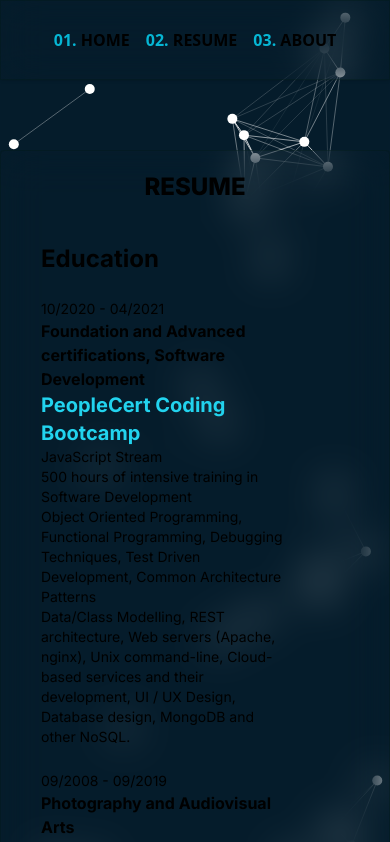
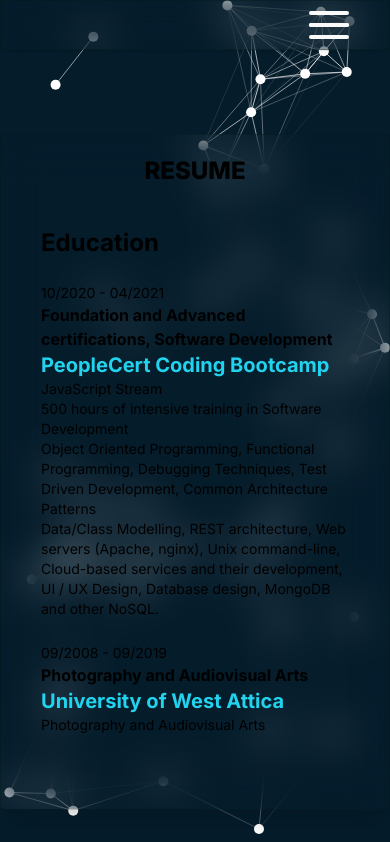
Before and after one commit to KatsikadakosThomas/personal-website, a Next.js app: page /resume in a window 390 px wide. Shown: the top 842 px of the page. Built offline with nearby package versions, Linux system fonts and the light colour scheme.

Commit message:
burger resume responsive

```diff
--- a/src/components/MainContainer.js
+++ b/src/components/MainContainer.js
@@ -3,7 +3,7 @@ import { useEffect,useState } from 'react'
 import Socials from '@/components/Socials'
 import Typewriter from "@/components/Typewriter"
 import Image from 'next/image'
-import Burger from './burger'
+import Burger from './Burger'
 
 export default function MainContainer(){
     const [state, setState] = useState(false);
--- a/src/components/Nav.js
+++ b/src/components/Nav.js
@@ -1,20 +1,25 @@
 import Link from "next/link"
+import Burger from  "../components/Burger"
 
 export default function Nav(){
 
     return(
-        <nav className="absolute left-0 top-0 z-[200] h-20 w-full glass shadow font-bold flex flex-row justify-center items-center">
-            <div className="m-2">
+        <nav className="absolute left-0 top-0 z-[200] h-[50px] sm:h-20 w-full glass shadow font-bold flex flex-row justify-end sm:justify-center items-center">
+            <div className="m-2 hidden sm:block">
                 <span className="text-cyan-500">01. </span>
                 <Link href="/">HOME</Link>
                 </div>
-            <div className="m-2">
+            <div className="m-2  hidden sm:block">
                 <span className="text-cyan-500">02. </span>
                 <Link href="/resume">RESUME</Link>
                 </div>
-            <div className="m-2">
+            <div className="m-2  hidden sm:block">
                 <span className="text-cyan-500">03. </span>
                 <Link href="/">ABOUT</Link>
+                </div>
+
+                <div className="block sm:hidden mr-10">
+                <Burger></Burger>
                 </div>
 
         </nav>
--- a/src/components/ResumeContainer.js
+++ b/src/components/ResumeContainer.js
@@ -14,7 +14,7 @@ export default function ResumeContainer() {
 
     return (
 
-        <article className={`glass mt-[150px]  rounded shadow-xl z-30 flex flex-col justify-center items-center  ${state ? "show" : "noshow"}  sm:m-10`}>
+        <article className={`glass mt-[100px] max-h-[80vh] overflow-auto rounded shadow-xl z-30 flex flex-col  items-center  ${state ? "show" : "noshow"}  sm:m-10`}>
 
             <h1 className='text-2xl lg:text-4xl font-extrabold mt-5'>RESUME</h1>
             <section className='flex flex-col lg:flex-row justify-center items-start'>
--- a/src/components/ResumeEntries.js
+++ b/src/components/ResumeEntries.js
@@ -7,7 +7,7 @@ function ResumeEntries(props) {
     return (
         <div key={props.idx} className='flex flex-col sm:flex-row mt-5'>
         <p className='mr-2 text-sm mt-[4px] w-full sm:w-1/5'>{data.date}</p>
-        <div  className='w-4/5'>
+        <div  className=' w-full sm:w-4/5'>
              <h2 className='font-bold text-md lg:text-xl'>{data.subtitle}</h2>
            <h2 className='text-cyan-400 font-bold text-xl lg:text-2xl'>{data.title}</h2>
            {data.textArray.map((text,idx)=>{
--- a/src/pages/index.js
+++ b/src/pages/index.js
@@ -43,7 +43,7 @@ animate()
 
   return (
     <main
-      className={`flex min-h-screen flex-col items-center justify-center ${inter.className} `}
+      className={`flex min-h-screen flex-col items-center justify-center ${inter.className} scrollLock `}
     >
 
       <canvas id="canvas1" className='bg-[#051c2b] z-0 w-full h-full top-0 left-0 absolute'>
--- a/src/pages/resume/index.js
+++ b/src/pages/resume/index.js
@@ -45,7 +45,7 @@ animate()
   return (
     <main
     id="main"
-      className={`flex min-h-screen flex-col items-center justify-center ${inter.className} `}
+      className={`flex min-h-screen flex-col items-center justify-center ${inter.className}  `}
     >
 
       <canvas id="canvas1" className='bg-[#051c2b] z-0 w-full top-0 left-0 absolute'>
--- a/src/styles/globals.css
+++ b/src/styles/globals.css
@@ -8,7 +8,7 @@
   --background-end-rgb: 255, 255, 255;
 }
 
-@media (prefers-color-scheme: dark) {
+/* @media (prefers-color-scheme: dark) {
   :root {
     --foreground-rgb: 255, 255, 255;
     --background-start-rgb: 0, 0, 0;
@@ -24,7 +24,7 @@ body {
       rgb(var(--background-end-rgb))
     )
     rgb(var(--background-start-rgb));
-}
+} */
 /*
 #canvas1{
   width:100vw;
@@ -33,6 +33,13 @@ body {
   left:0;
   position: absolute;
 } */
+
+
+.scrollLock{
+  overflow-y: hidden;
+  touch-action: none;
+}
+
 
 .glass{
   /* From https://css.glass */
@@ -70,12 +77,8 @@ span.menu {
 }
 
 .burgerWrapper {
-  position: absolute;
-  top: 50%;
-  left: 50%;
-  margin: -20px 0 0 -65px;
-  width: 130px;
-  height: 40px;
+  /* width: 130px;
+  height: 40px; */
 }
 
 .burgerWrapper input {
```
Also changed, not shown: src/components/Burger.js (renamed from src/components/burger.js).
